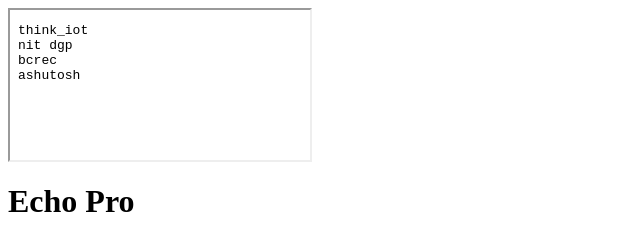
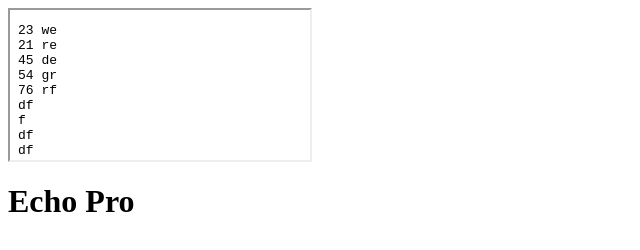
Before and after one commit to ashucode/demo, a plain HTML site: page pageshow.html in a window 1280 px wide. Shown: the whole page, without its empty margins (0-640 px from the left). Drawn offline with Linux system fonts and the light colour scheme.

Commit message:
Update pageshow.html

```diff
--- a/pageshow.html
+++ b/pageshow.html
@@ -8,7 +8,7 @@ function readfile() {
 </script>
 </head>
 <body>
-<iframe id='iframe' src = 'ash.txt' onload='readfile()'> </iframe>
+<iframe id='iframe' src = 'dem.txt' onload='readfile()'> </iframe>
 <h1>Echo Pro</h1>
 </body>
 
```
